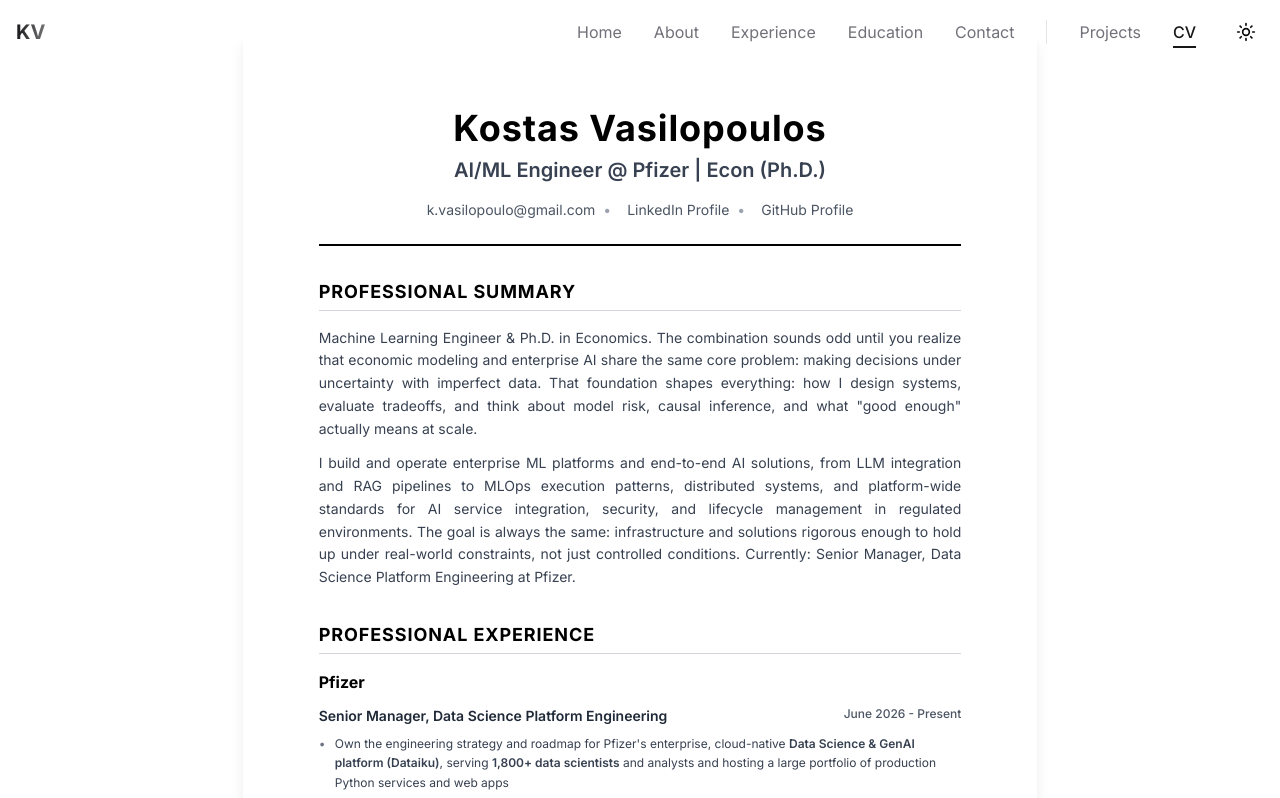
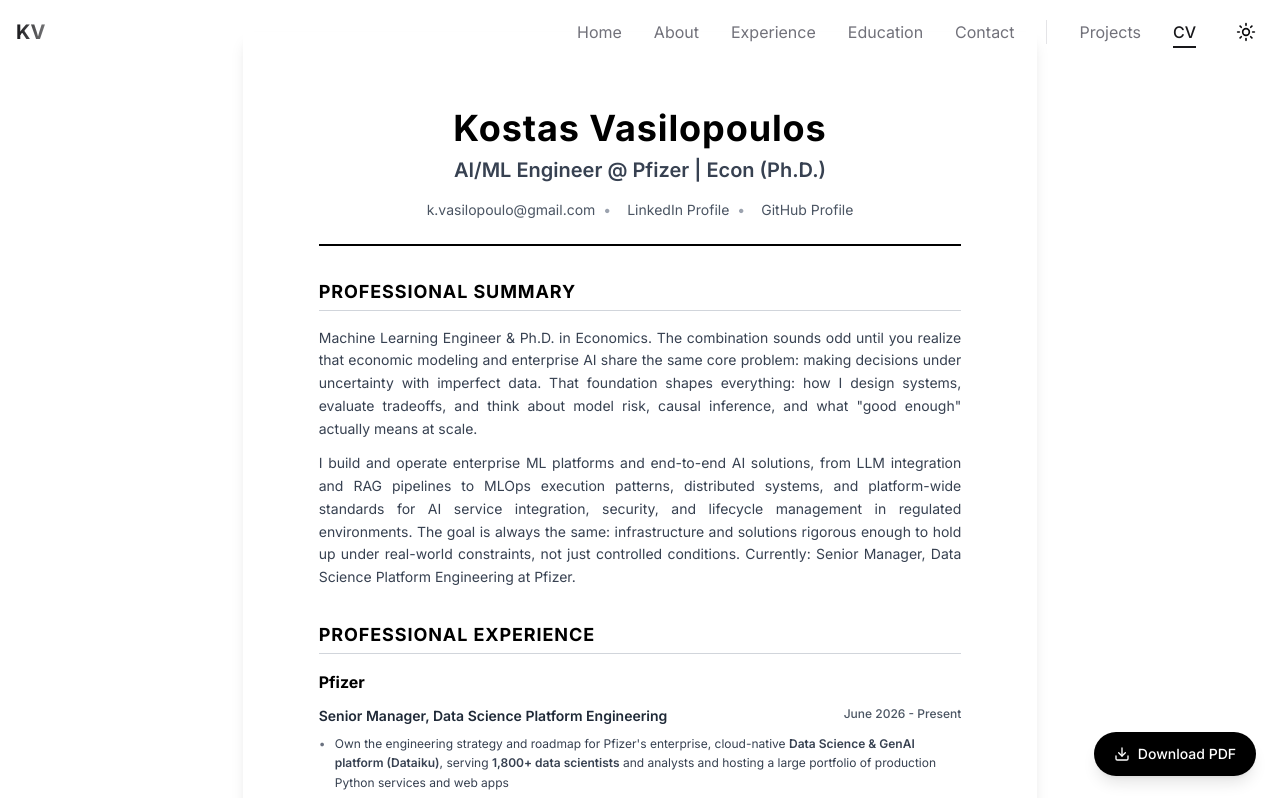
Before and after one commit to kvasilopoulos/kvasilopoulos.com, a Next.js app: page /cv in a window 1280 px wide. Shown: the top 798 px of the page. Built offline with nearby package versions, Linux system fonts and the light colour scheme.

Commit message:
Add CV PDF download button on /cv and refresh PDF from Overleaf

```diff
--- a/src/app/cv/page.tsx
+++ b/src/app/cv/page.tsx
@@ -12,12 +12,23 @@
 "use client"
 
 import { motion } from "framer-motion"
+import { Download } from "lucide-react"
 import data from "../../data/data.json"
+import { parseBoldText } from "@/lib/parseBoldText"
 
-import { parseBoldText } from "@/lib/parseBoldText"
 export default function CVPage() {
   return (
     <div className="min-h-screen bg-white">
+      {/* PDF download (compiled from Overleaf); `fixed` keeps it out of print */}
+      <a
+        href="/assets/Kostas_Vasilopoulos_CV.pdf"
+        download
+        className="fixed bottom-6 right-6 z-50 flex items-center gap-2 rounded-full bg-black px-5 py-3 text-sm font-medium text-white shadow-lg hover:bg-gray-800 transition-colors"
+      >
+        <Download className="h-4 w-4" />
+        Download PDF
+      </a>
+
       {/* A4 Paper Container */}
       <div className="mx-auto" style={{ width: '210mm', minHeight: '297mm' }}>
         {/* Paper Sheet */}
```
Also changed, not shown: 1 other file (tests, documents, lock files or other folders).
